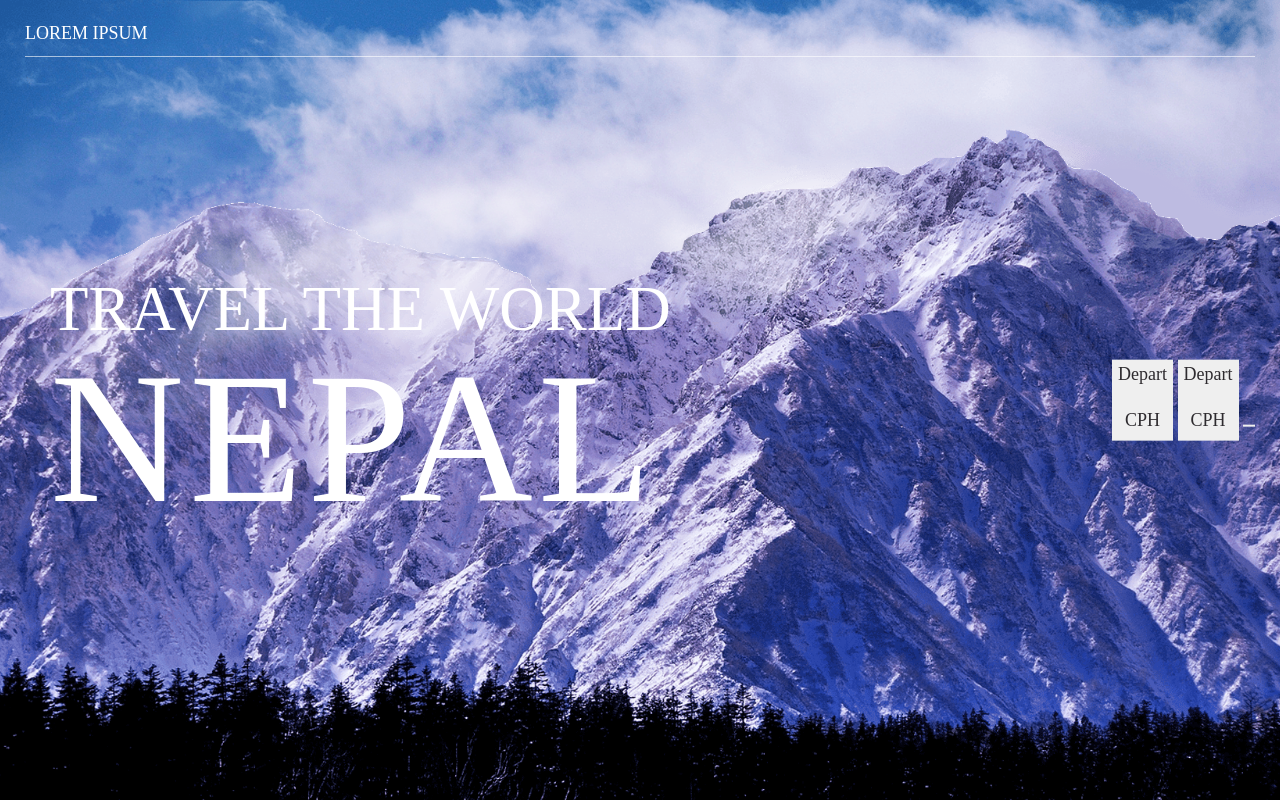
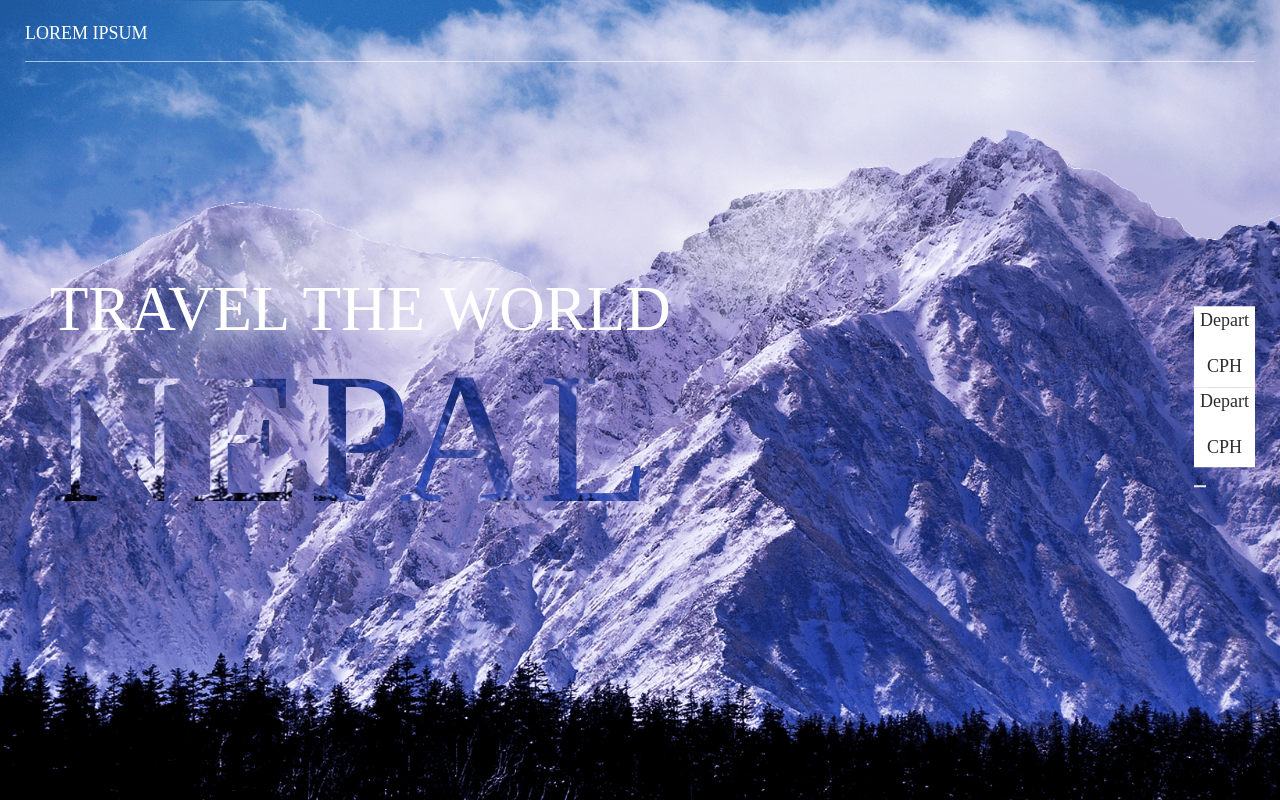
Before and after one commit to Antonranestam/elastic-donut, a website: page index.html in a window 1280 px wide. Drawn offline with Linux system fonts and the light colour scheme; a small style sheet from the web is missing.

Commit message:
Styling of filter, filter nav & slider.

```diff
--- a/index.html
+++ b/index.html
@@ -15,7 +15,7 @@
   <div class="slider">
     <article class="slide">
       <h1 class="slide__title">Travel the world
-        <span>Nepal</span>
+        <span style="background-image: url(images/header-split-2.png);">Nepal</span>
       </h1>
 
       <img src="/images/header-split-1.png" alt="one" class="split-one">
--- /dev/null
+++ b/scss/components/_filter-button.scss
@@ -0,0 +1,5 @@
+.filter__button {
+  background-color: $white;
+  outline: 0;
+  display: block;
+}
--- a/scss/elements/_filter-nav.scss
+++ b/scss/elements/_filter-nav.scss
@@ -4,7 +4,7 @@
   left: 25px;
   right: 25px;
   border-bottom: 1px solid rgba(255, 255, 255, .6);
-  padding: 10px 0;
+  padding: 10px 0 15px;
   z-index: 10;
   color: $white;
 
--- a/scss/elements/_slider.scss
+++ b/scss/elements/_slider.scss
@@ -31,5 +31,11 @@
     @include font-size($big-title, 1);
     display: block;
     letter-spacing: 5px;
+    -webkit-text-fill-color: transparent;
+    background: -webkit-linear-gradient(transparent, transparent);
+    background: -o-linear-gradient(transparent, transparent);
+    -webkit-background-clip: text;
+    background-position: 70% 90%;
+    background-blend-mode: overlay;
   }
 }
```
Also changed, not shown: dist/css/main.css, scss/components/_filter-search.scss (added).
